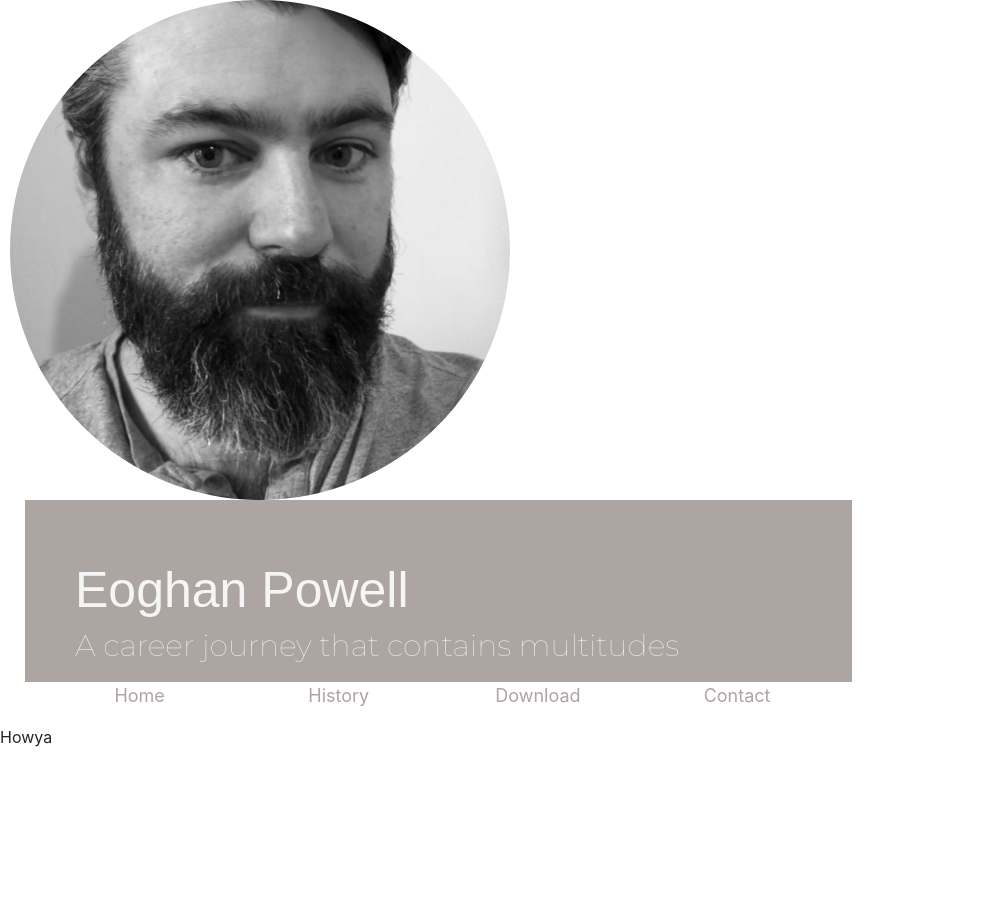
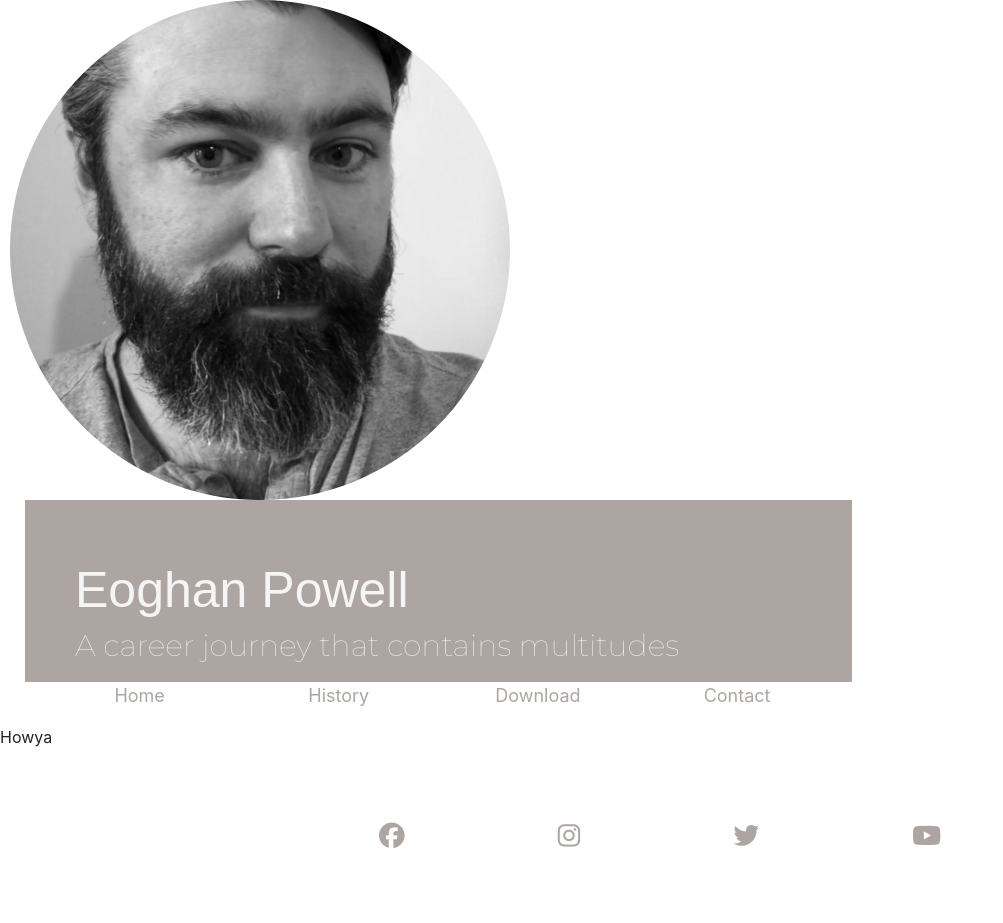
Before and after one commit to eoghanpowell/MS1, a plain HTML site: page index.html in a window 1280 px wide. Shown: the whole page, without its empty margins (0-1003 px from the left). Before the commit the page ends 800 px from the top, so only its background shows below. Drawn offline with nearby package versions, Linux system fonts and the light colour scheme; a web font is replaced by a local one.

Commit message:
created footer and added social links

```diff
--- a/assets/css/style.css
+++ b/assets/css/style.css
@@ -53,7 +53,8 @@ header {
 .hero {
     min-width:500px;
     min-height:500px;
-    /* pretty sure this is going to cause problems on mobile */
+    /* pretty sure this is going to cause problems on mobile.
+    Might have to look at making the changes with media queries?? */
     border-radius: 50%;
     background: url("../images/IMG_5393.jpg");
     background-position: center;
@@ -127,5 +128,29 @@ header {
 
 /* need to check this is working once the links are all in place */
 .menucontainer a:active {
-    color: black;
+    text-decoration: underline;
 }
+
+.social-networks i{
+    color: #ADA5A2;
+  }
+
+/* ---------------------------------------colors----------------------------------------------- */
+
+footer{
+    height: 150px;
+  }
+
+  .social-networks {
+    text-align: center;
+  }
+
+  .social-networks li{
+    display: inline;
+  }
+
+  .social-networks i{
+    font-size: 160%;
+    margin: 1%;
+    padding: 5%;
+    }
--- a/index.html
+++ b/index.html
@@ -8,6 +8,7 @@
     <link rel="stylesheet" href="https://maxcdn.bootstrapcdn.com/bootstrap/4.2.1/css/bootstrap.min.css" type="text/css" />
     <link rel="stylesheet" href="https://use.fontawesome.com/releases/v5.0.10/css/all.css" integrity="sha384-+d0P83n9kaQMCwj8F4RJB66tzIwOKmrdb46+porD/OvrJ+37WqIM7UoBtwHO6Nlg" crossorigin="anonymous">
     <link rel="stylesheet" href="assets/css/style.css">
+    <script src="https://kit.fontawesome.com/2dad8c0e8b.js" crossorigin="anonymous"></script>
 </head>
 <body>
     <header>
@@ -56,7 +57,12 @@
         Howya
     </section>
     <footer>
-
+            <ul class="social-networks">
+              <li><a href="https://www.facebook.com" target="_blank"><i class="fa-brands fa-facebook"></i></a></li>
+              <li><a href="https://www.instagram.com" target="_blank"><i class="fa-brands fa-instagram"></i></a></li>
+              <li><a href="https://www.twitter.com" target="_blank"><i class="fa-brands fa-twitter"></i></a></li>
+              <li><a href="https://www.youtube.com" target="_blank"><i class="fa-brands fa-youtube"></i></a></li>
+            </ul>
     </footer>
 </body>
 </html>
```
